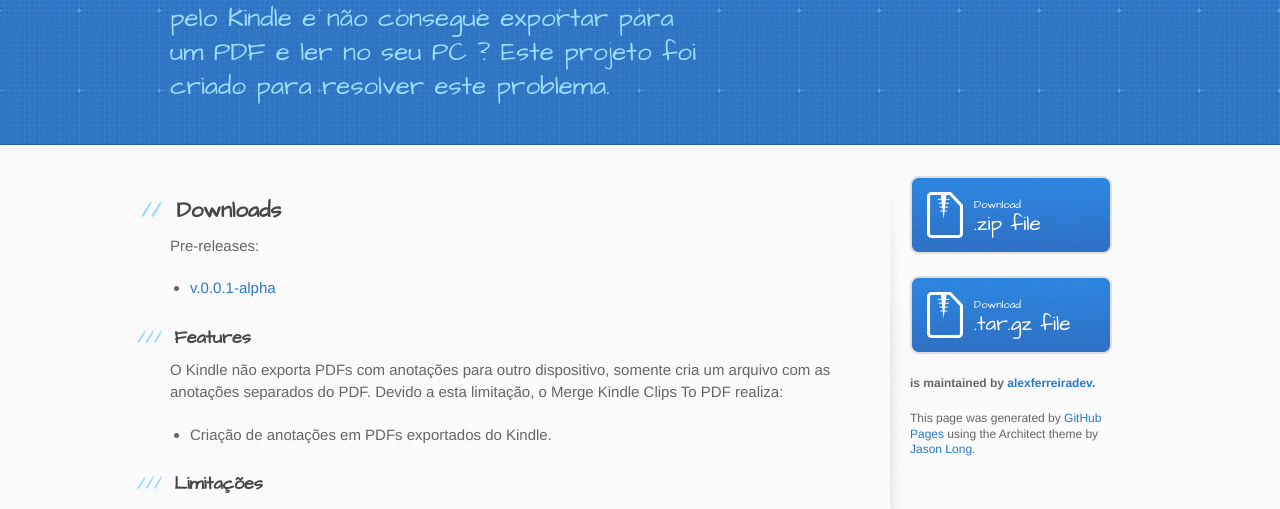
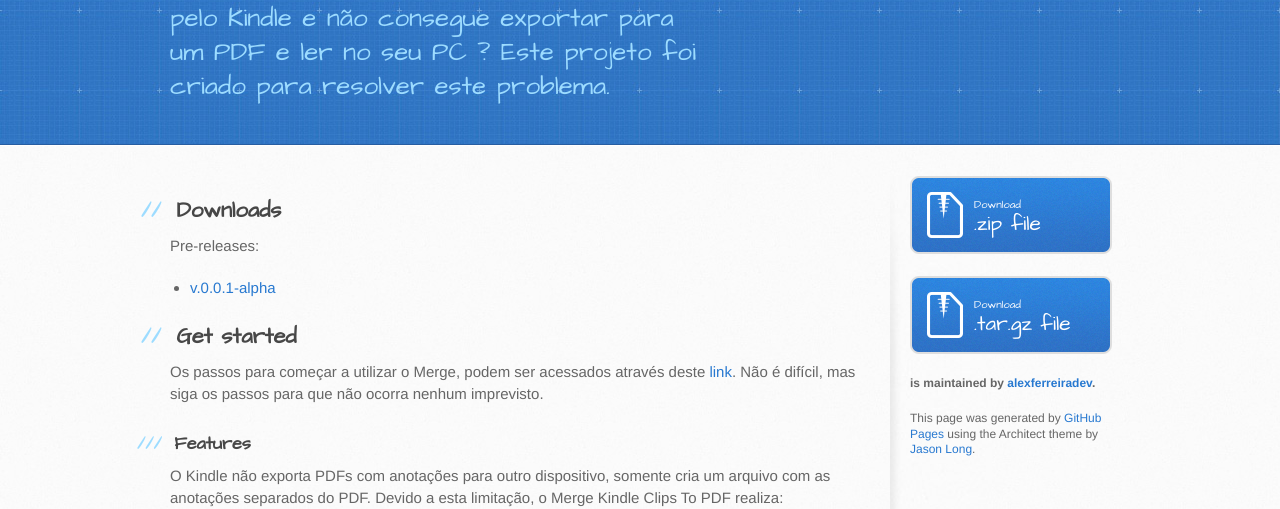
Before and after one commit to alexferreiradev/MergeKindleClippingsToPDF, a plain HTML site: page index.html in a window 1280 px wide. Shown: the part 230-739 px from the top of the page. Drawn offline with Linux system fonts and the light colour scheme.

Commit message:
Create gh-pages branch via GitHub

```diff
--- a/index.html
+++ b/index.html
@@ -37,6 +37,11 @@
 <li><a href="https://github.com/alexferreiradev/MergeKindleClippingsToPDF/releases/tag/v0.0.1-alpha">v.0.0.1-alpha</a></li>
 </ul>
 
+<h2>
+<a id="get-started" class="anchor" href="#get-started" aria-hidden="true"><span aria-hidden="true" class="octicon octicon-link"></span></a>Get started</h2>
+
+<p>Os passos para começar a utilizar o Merge, podem ser acessados através deste <a href="https://github.com/alexferreiradev/MergeKindleClippingsToPDF">link</a>. Não é difícil, mas siga os passos para que não ocorra nenhum imprevisto.</p>
+
 <h3>
 <a id="features" class="anchor" href="#features" aria-hidden="true"><span aria-hidden="true" class="octicon octicon-link"></span></a>Features</h3>
 
@@ -47,7 +52,7 @@
 </ul>
 
 <h3>
-<a id="limitações" class="anchor" href="#limita%C3%A7%C3%B5es" aria-hidden="true"><span aria-hidden="true" class="octicon octicon-link"></span></a>Limitações</h3>
+<a id="restrictions" class="anchor" href="#restrictions" aria-hidden="true"><span aria-hidden="true" class="octicon octicon-link"></span></a>Restrictions</h3>
 
 <ol>
 <li>O Merge Kindle Clips só abre arquivos iguais e com o mesmo nome do arquivo criado dentro do Kindle, o <code>My Clippings.txt</code>. </li>
--- a/params.json
+++ b/params.json
@@ -1,6 +1,6 @@
 {
   "name": "Merge Kindle Clips PDFs",
   "tagline": "Gosta de criar marcações nos seus PDFs pelo Kindle e não consegue exportar para um PDF e ler no seu PC ? Este projeto foi criado para resolver este problema.",
-  "body": "## Downloads\r\nPre-releases:\r\n - [v.0.0.1-alpha](https://github.com/alexferreiradev/MergeKindleClippingsToPDF/releases/tag/v0.0.1-alpha)\r\n\r\n### Features\r\nO Kindle não exporta PDFs com anotações para outro dispositivo, somente cria um arquivo com as anotações separados do PDF. Devido a esta limitação, o Merge Kindle Clips To PDF realiza:\r\n- Criação de anotações em PDFs exportados do Kindle.\r\n\r\n### Limitações\r\n1. O Merge Kindle Clips só abre arquivos iguais e com o mesmo nome do arquivo criado dentro do Kindle, o `My Clippings.txt`. \r\n1. Está versão v0.0.1 não possui suporte a notas e outros tipos de anotações feitas em um PDF, somente marcações.\r\n\r\n### Authors and Contributors\r\nEste projeto foi criado por Alex Ferreira(@alexferreiradev) e está sendo mantido durante seu tempo livre.\r\n\r\n### License\r\nA licença por enquanto não está definida, mas está livre para qualquer coisa.\r\n\r\n",
+  "body": "## Downloads\r\nPre-releases:\r\n - [v.0.0.1-alpha](https://github.com/alexferreiradev/MergeKindleClippingsToPDF/releases/tag/v0.0.1-alpha)\r\n\r\n## Get started\r\nOs passos para começar a utilizar o Merge, podem ser acessados através deste [link](https://github.com/alexferreiradev/MergeKindleClippingsToPDF). Não é difícil, mas siga os passos para que não ocorra nenhum imprevisto.\r\n\r\n### Features\r\nO Kindle não exporta PDFs com anotações para outro dispositivo, somente cria um arquivo com as anotações separados do PDF. Devido a esta limitação, o Merge Kindle Clips To PDF realiza:\r\n- Criação de anotações em PDFs exportados do Kindle.\r\n\r\n### Restrictions\r\n1. O Merge Kindle Clips só abre arquivos iguais e com o mesmo nome do arquivo criado dentro do Kindle, o `My Clippings.txt`. \r\n1. Está versão v0.0.1 não possui suporte a notas e outros tipos de anotações feitas em um PDF, somente marcações.\r\n\r\n### Authors and Contributors\r\nEste projeto foi criado por Alex Ferreira(@alexferreiradev) e está sendo mantido durante seu tempo livre.\r\n\r\n### License\r\nA licença por enquanto não está definida, mas está livre para qualquer coisa.\r\n\r\n",
   "note": "Don't delete this file! It's used internally to help with page regeneration."
 }
```
